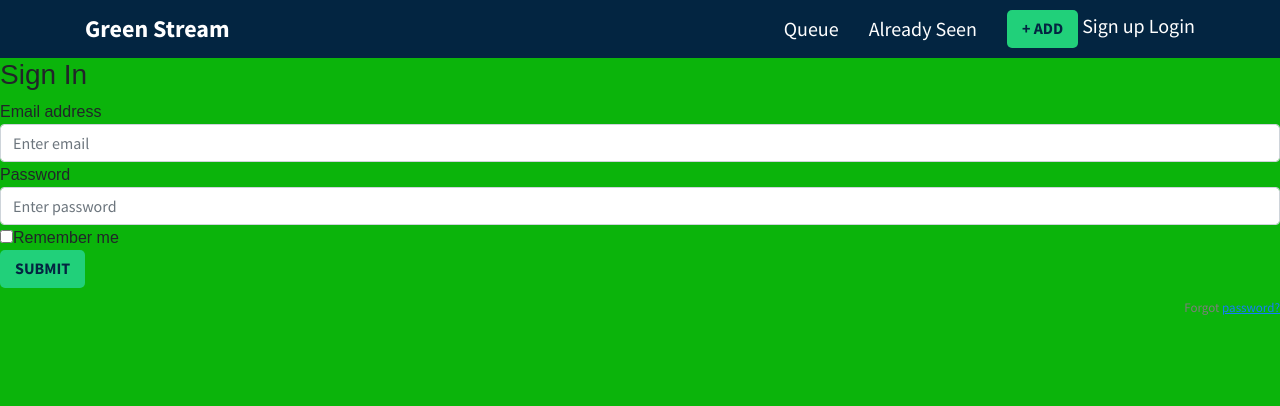
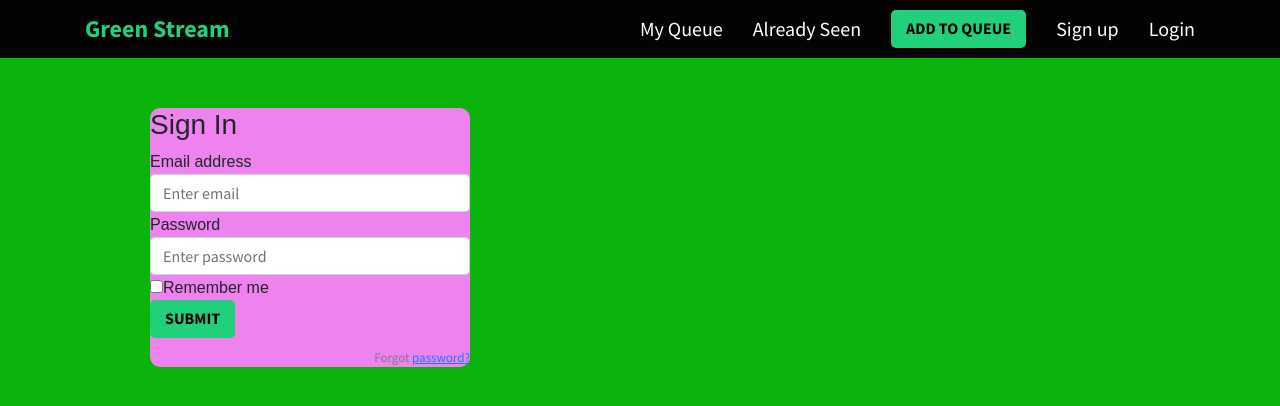
Before and after one commit to Chapstick24/finalproject, a React (Create React App) app: page /login in a window 1280 px wide. Shown: the top 406 px of the page. Built offline with nearby package versions, Linux system fonts and the light colour scheme.

Commit message:
added css

```diff
--- a/src/App.css
+++ b/src/App.css
@@ -1,7 +1,7 @@
 @import url("https://fonts.googleapis.com/css2?family=Source+Sans+Pro:wght@300;400;600;700;900&display=swap");
 
 :root {
-  --primary: #032541;
+  --primary: #030303;
   --secondary: #21d07a;
   --white: #fff;
 }
@@ -18,6 +18,15 @@ body {
   padding-left: 15px;
   margin-right: auto;
   margin-left: auto;
+}
+
+form {
+  background-color: violet;
+  width: 25%;
+  margin-top: 50px;
+  margin-left: 150px;
+  border-radius: 10px;
+
 }
 
 @media (min-width: 768px) {
@@ -59,7 +68,7 @@ body {
 }
 
 .btn:hover {
-  background-color: #1aa762;
+  background-color: red;
   opacity: 1;
   cursor: pointer;
 }
@@ -97,6 +106,7 @@ header a:hover {
 }
 
 header .brand a {
+  color: #21d07a;
   font-weight: 700;
   font-size: 1.5rem;
 }
@@ -290,3 +300,12 @@ header .nav-links li:last-child {
   font-size: 3rem;
   text-align: center;
 }
+
+form {
+  background-color: violet;
+  width: 25%;
+  margin-top: 50px;
+  margin-left: 150px;
+  border-radius: 10px;
+
+}
--- a/src/components/Header.js
+++ b/src/components/Header.js
@@ -12,7 +12,7 @@ export const Header = () => {
 
           <ul className="nav-links">
             <li>
-              <Link to="/">Queue</Link>
+              <Link to="/">My Queue</Link>
             </li>
 
             <li>
@@ -20,9 +20,12 @@ export const Header = () => {
             </li>
 
             <li>
-              <Link to="/add" className="btn btn-main"> + Add  </Link>
-
+              <Link to="/add" className="btn btn-main"> Add to Queue  </Link>
+              </li>
+              <li>
               <Link to="/signup"> Sign up </Link>
+              </li>
+              <li>
 
               <Link to="/login"> Login </Link>
             </li>
--- a/src/components/Signup.js
+++ b/src/components/Signup.js
@@ -28,7 +28,7 @@ export default class SignUp extends Component {
 
                 <button type="submit" className="btn btn-primary btn-block">Sign Up</button>
                 <p className="forgot-password text-right">
-                    Already registered <a href="#">sign in?</a>
+                    Already registered <a href="/login">sign in?</a>
                 </p>
             </form>
         );
--- a/src/index.css
+++ b/src/index.css
@@ -21,7 +21,7 @@ code {
 }
 body {
   background: #0bb40b !important;
-  min-height: 100vh;
+  min-height: 50vh;
   display: flex;
   font-weight: 400;
   font-family: 'Fira Sans', sans-serif;
```
